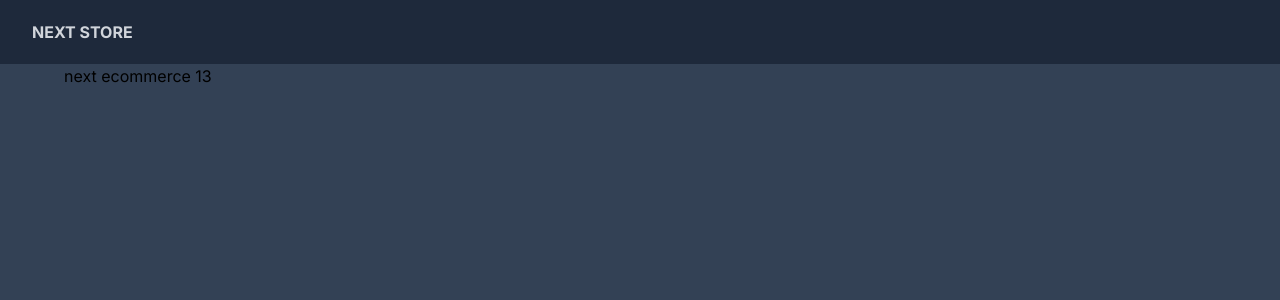
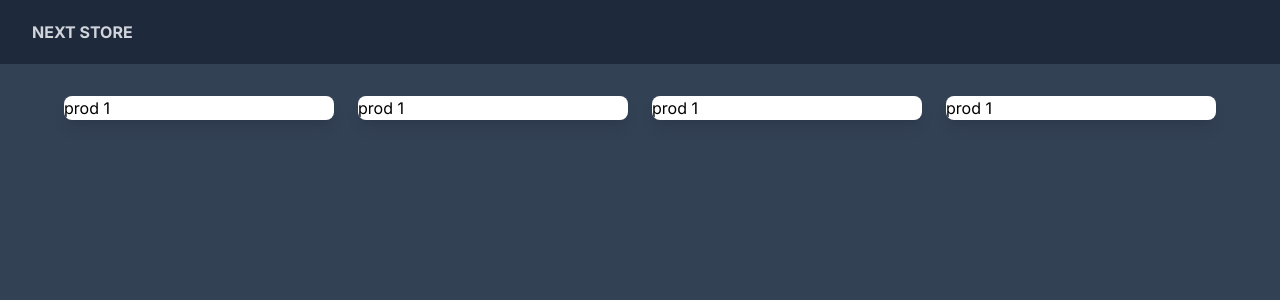
Before and after one commit to Matheusfllps/next-commerce, a Next.js app: page / in a window 1280 px wide. Shown: the top 300 px of the page. Built offline with nearby package versions, Linux system fonts and the light colour scheme.

Commit message:
Listagem de produtos parte 1

```diff
--- a/src/app/page.tsx
+++ b/src/app/page.tsx
@@ -1,7 +1,23 @@
 export default function Home() {
   return (
-    <div>
-      <h1>next ecommerce 13</h1>
+    <div className="max-w-7xl mx-auto pt-8 px-8 xl:px-0">
+      <div className="grid grid-cols-1 sm:grid-cols-2 md:grid-cols-3 lg:grid-cols-4 gap-10 xl:gap-6">
+
+<div className="bg-white rounded-lg shadow-lg overflow-hidden">
+  prod 1
+</div>
+<div className="bg-white rounded-lg shadow-lg overflow-hidden">
+  prod 1
+</div>
+<div className="bg-white rounded-lg shadow-lg overflow-hidden">
+  prod 1
+</div>
+<div className="bg-white rounded-lg shadow-lg overflow-hidden">
+  prod 1
+</div>
+
+      </div>
+      {/* <h1>next ecommerce 13</h1> */}
     </div>
   )
 }
```
